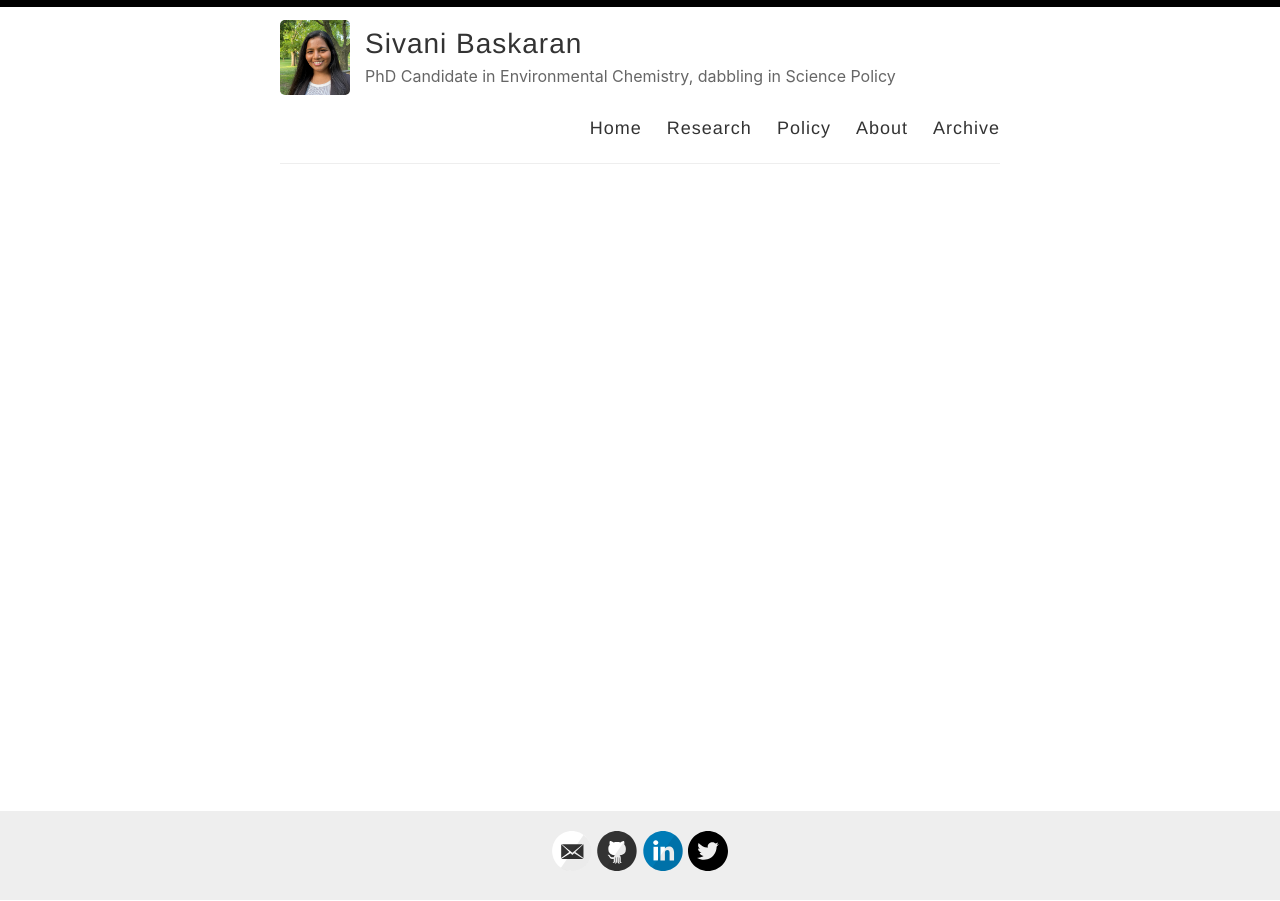
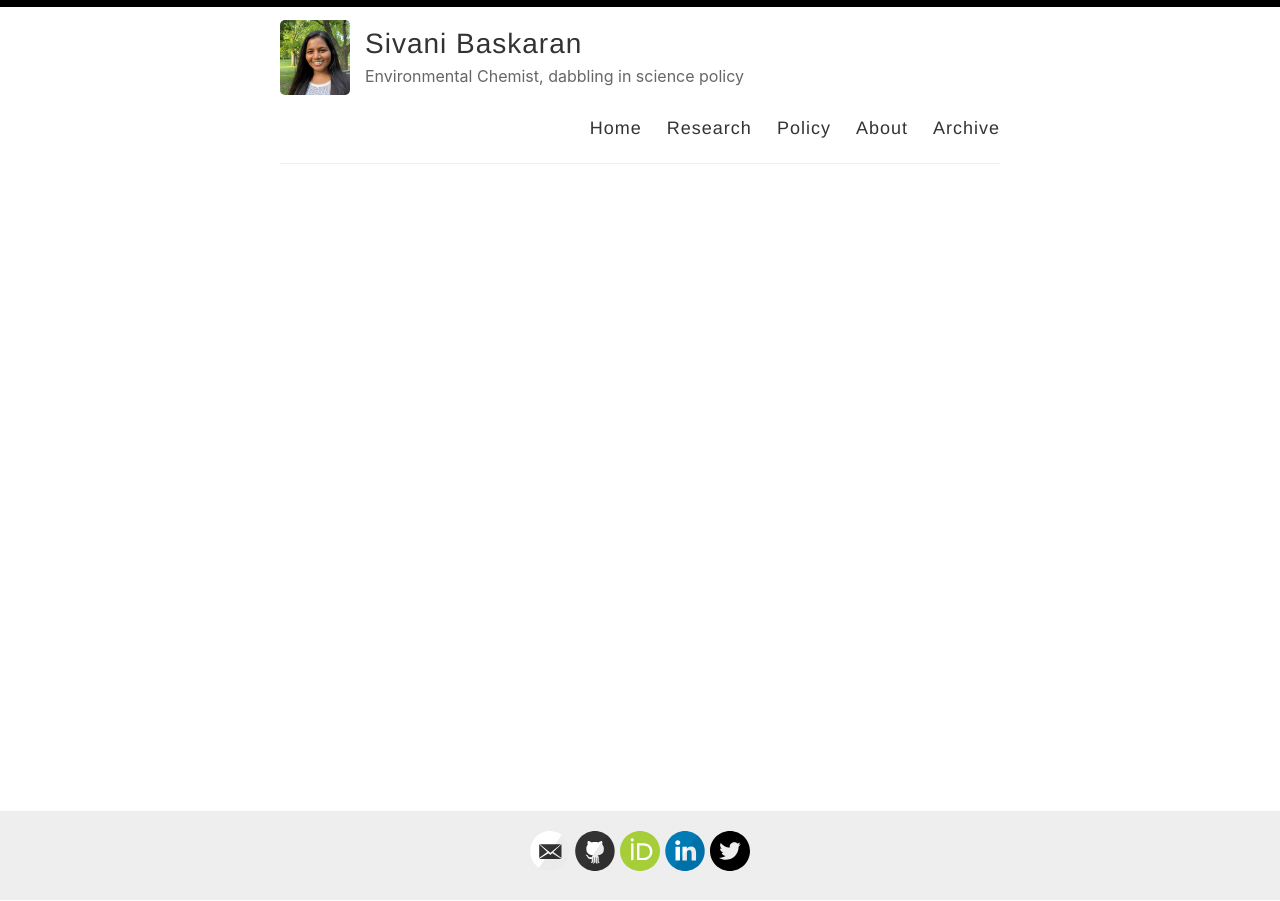
Before and after one commit to sivanibaskaran/sivanibaskaran.github.io, a Jekyll site: the page built from index.html, in a window 1280 px wide. Built offline with Jekyll 4.4.1, drawn with Linux system fonts in a browser that asks for light colours; the list of posts is cut into pages by our own code; some of the changed lines change nothing that is shown.

Commit message:
orcid footer

```diff
--- a/_config.yml
+++ b/_config.yml
@@ -9,7 +9,7 @@ name: Sivani Baskaran
 author: Sivani Baskaran
 
 # Short bio or description (displayed in the header)
-description: PhD Candidate in Environmental Chemistry, dabbling in Science Policy
+description: Environmental Chemist, dabbling in science policy
 
 # URL of your avatar or profile pic (you could use your GitHub profile pic)
 avatar: /images/Sivani_Baskaran.jpg
@@ -24,13 +24,13 @@ footer-links:
   email: sivanibaskaran1@gmail.com
   facebook:
   flickr:
-  github: https://github.com/sivanibaskaran
+  github: sivanibaskaran/
   instagram:
-  linkedin: https://www.linkedin.com/in/sivanibaskaran/
+  linkedin: sivanibaskaran/
   pinterest:
   rss:
-  twitter: sivanibaskaran
-  orcid: https://orcid.org/0000-0001-6192-5072
+  twitter: sivanibaskaran/
+  orcid: 0000-0001-6192-5072
   stackoverflow:
   youtube: # channel/<your_long_string> or user/<user-name>
   googleplus: # anything in your profile username that comes after plus.google.com/
@@ -42,7 +42,7 @@ footer-links:
 disqus:
 
 # Enter your Google Analytics web tracking code (e.g. UA-2110908-2) to activate tracking
-google_analytics: UA-43339302-11
+#google_analytics:
 
 # For newer "GA4" analytics, use the following instead of the "UA" entry above
 #google_analytics_ga4: G-GABC1DEFG
--- a/_includes/svg-icons.html
+++ b/_includes/svg-icons.html
@@ -4,6 +4,7 @@
 {% if site.footer-links.flickr %}<a href="https://www.flickr.com/{{ site.footer-links.flickr }}"><i class="svg-icon flickr"></i></a>{% endif %}
 {% if site.footer-links.github %}<a href="https://github.com/{{ site.footer-links.github }}"><i class="svg-icon github"></i></a>{% endif %}
 {% if site.footer-links.instagram %}<a href="https://instagram.com/{{ site.footer-links.instagram }}"><i class="svg-icon instagram"></i></a>{% endif %}
+{% if site.footer-links.orcid %}<a href="https://orcid.org/{{ site.footer-links.orcid }}"><i class="svg-icon orcid"></i></a>{% endif %}
 {% if site.footer-links.linkedin %}<a href="https://www.linkedin.com/in/{{ site.footer-links.linkedin }}"><i class="svg-icon linkedin"></i></a>{% endif %}
 {% if site.footer-links.pinterest %}<a href="https://www.pinterest.com/{{ site.footer-links.pinterest }}"><i class="svg-icon pinterest"></i></a>{% endif %}
 {% if site.footer-links.rss %}<a href="{{ site.baseurl }}/feed.xml"><i class="svg-icon rss"></i></a>{% endif %}
```
